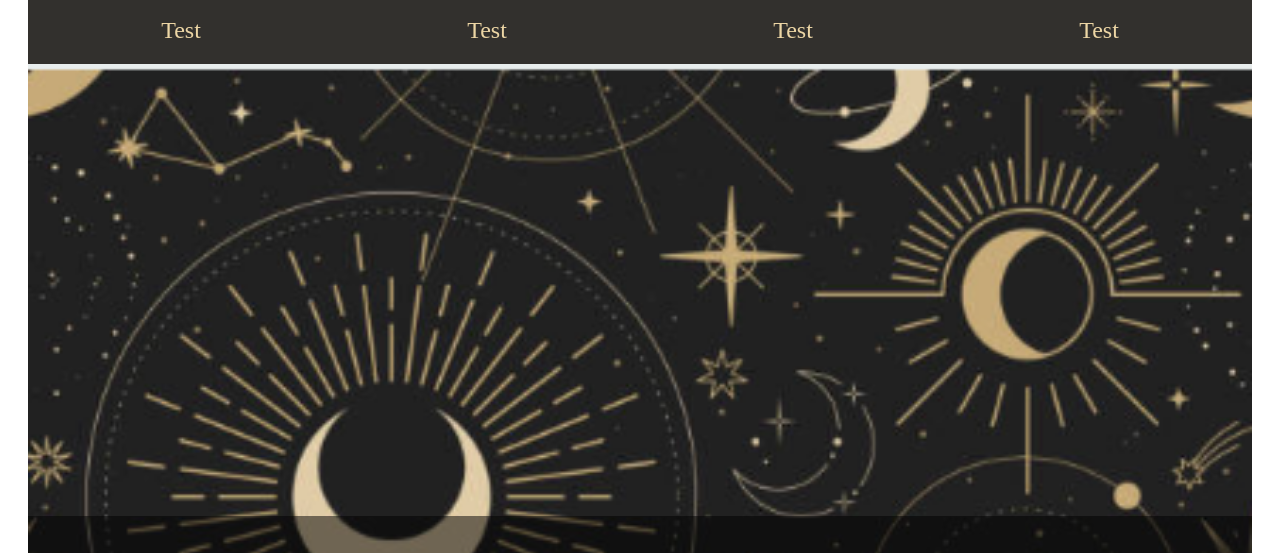
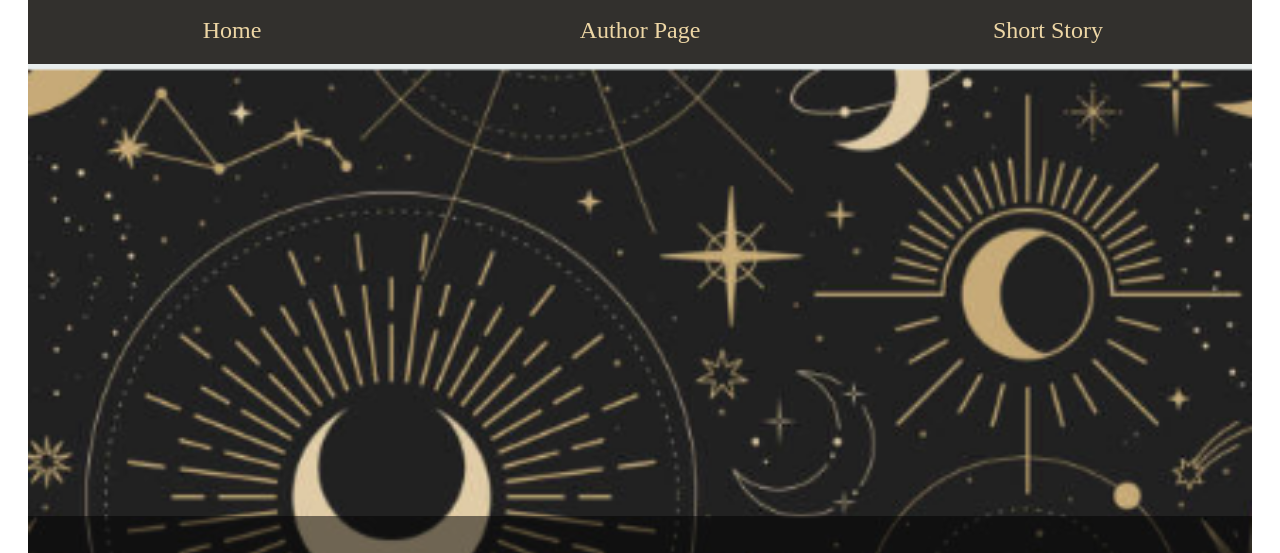
Before and after one commit to JesNiexyz/wdd130-Mauer, a plain HTML site: page index.html in a window 1280 px wide. Shown: the part 231-784 px from the top of the page. Drawn offline with Linux system fonts and the light colour scheme.

Commit message:
Changed nav

```diff
--- a/index.html
+++ b/index.html
@@ -15,10 +15,10 @@
                         <img src="images/logo.png" alt="Logo">
                     </div><!--logo-->
                     <nav>
-                        <a href="#">Test</a>
-                        <a href="#">Test</a>
-                        <a href="#">Test</a>
-                        <a href="#">Test</a>
+                        <a href="index.html">Home</a>
+                        <a href="AuthorPage.html">Author Page</a>
+                        <a href="ShortStory.html">Short Story</a>
+
                     </nav>
                 </header>
 
```
